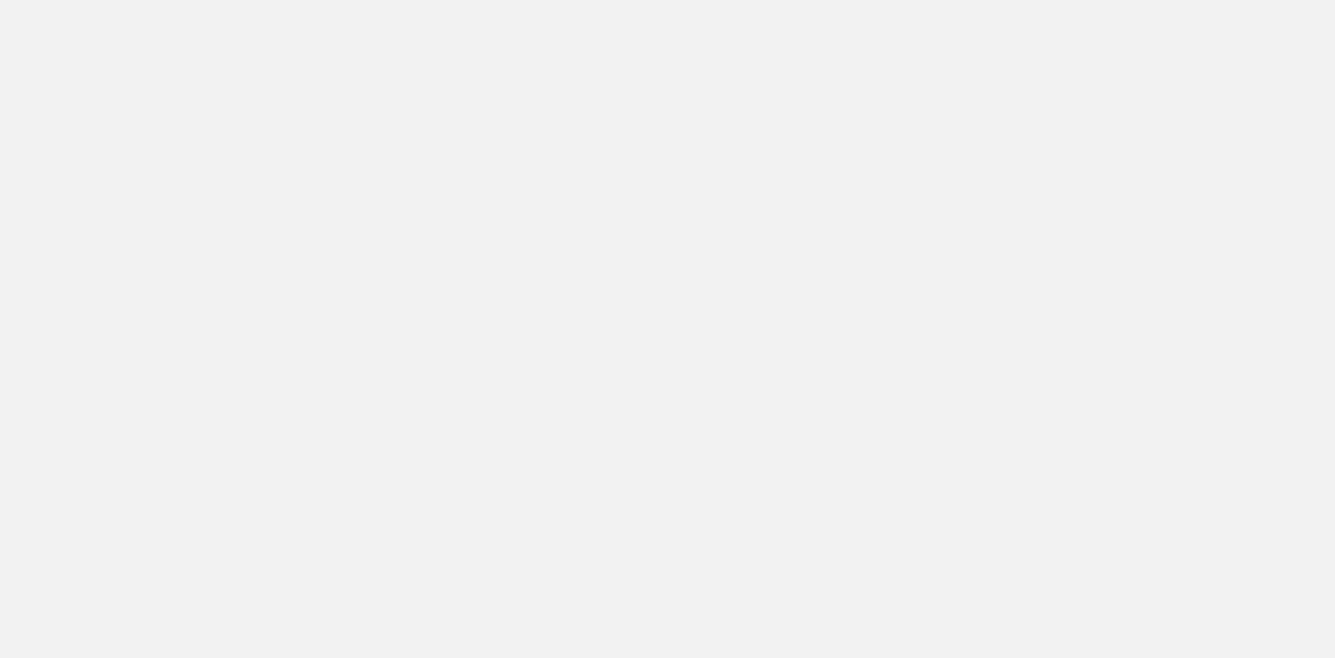
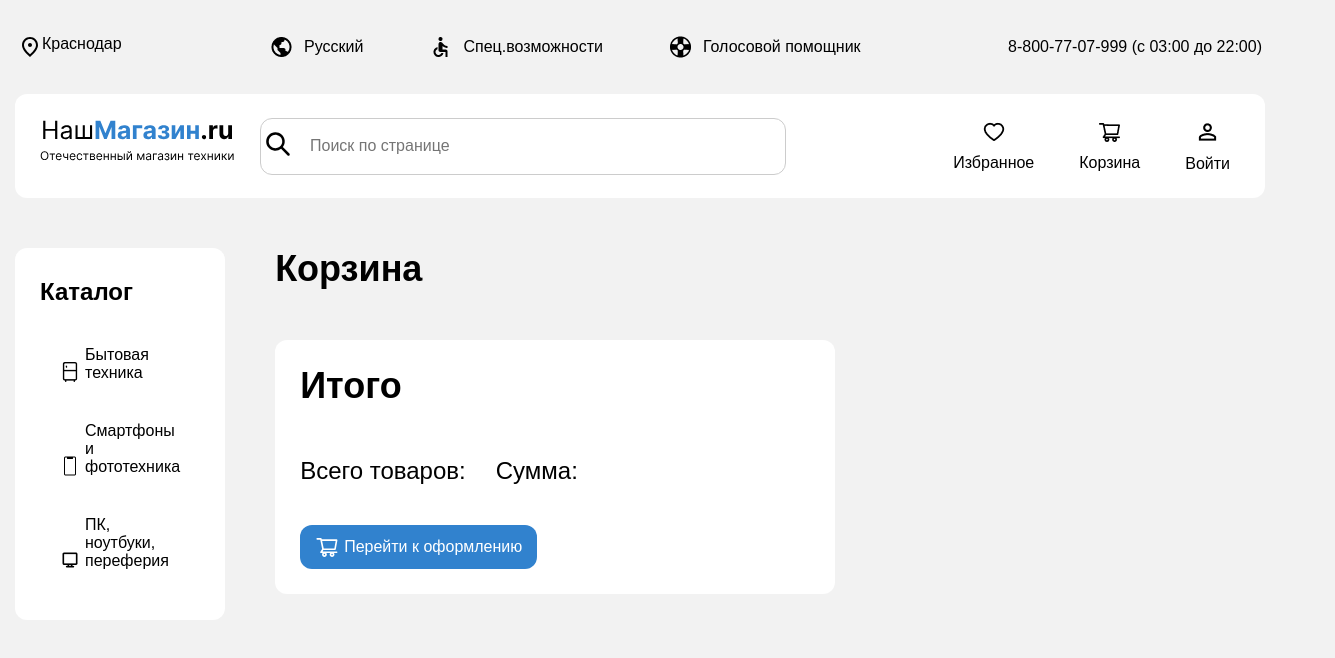
Before and after one commit to WaterMelonyOcO/voice-assistant-Frogs, a React (Create React App) app in the folder frontend/voice-assistant/: page /cart in a window 1280 px wide. Before the commit this address had no page. Shown: the top 658 px of the page, 1335 px wide, since content can reach past the window. Built offline with nearby package versions, Linux system fonts and the light colour scheme.

Commit message:
add page Cart

```diff
--- a/frontend/voice-assistant/src/App.js
+++ b/frontend/voice-assistant/src/App.js
@@ -4,6 +4,7 @@ import MainPage from './pages/MainPage/MainPage';
 import LoginPage from './pages/LoginPage/LoginPage';
 import OrderRegistration from './pages/OrderRegistration/OrderRegistration';
 import FavouritesPage from './pages/FavouritesPage/FavouritesPage';
+import CartPage from './pages/CartPage/CartPage';
 
 function App() {
   return (
@@ -13,6 +14,7 @@ function App() {
         <Route path="/main" element={<MainPage/>} />
         <Route path='cart/order' element={<OrderRegistration />} />
         <Route path="/favourites" element={<FavouritesPage />} />
+        <Route path='/cart' element={<CartPage />} />
       </Routes>
     </BrowserRouter>
 
--- /dev/null
+++ b/frontend/voice-assistant/src/pages/CartPage/CartPage.jsx
@@ -0,0 +1,46 @@
+import Header from "../../components/Header/Header";
+import Catalog from "../../components/Catalog/Catalog";
+import './style.css';
+import BtnFilled from "../../components/BtnFilled/BtnFilled";
+import cartIconWh from '../../images/cart_white.svg';
+
+export default function CartPage() {
+    return (<>
+        <Header />
+
+<div className="body-layout">
+    <Catalog />
+    <div className="body-layout_leftside">
+        <h2 className="main_header">
+            Корзина
+        </h2>
+
+        <div className="cards-layout">
+                {/* { mainData.map((product) => (
+                <ProductCard key={product.id} data={product} />
+            ))} */}
+
+            <div className="card_cart">
+                <h3 className="cart-h3">
+                    Итого
+                </h3>
+
+                <span className='result_text'>
+                        <h3 className='text_h3 newh3'>Всего товаров: </h3>
+                        <h4 className='text_h4 newh4'>
+
+                        </h4>
+
+                        <h3 className='text_h3 newh3'>Сумма: </h3>
+                        <h4 className='text_h4 newh4'>
+
+                        </h4>
+                    </span>
+
+                    <BtnFilled name_of_btn={"Перейти к оформлению"} icon_for_btn={cartIconWh}/>
+            </div>
+        </div>
+    </div>
+</div>
+    </>)
+}
--- /dev/null
+++ b/frontend/voice-assistant/src/pages/CartPage/style.css
@@ -0,0 +1,23 @@
+.card_cart {
+    width: 35em;
+    height: max-content;
+    padding: 25px;
+    background-color: #fff;
+    border-radius: 12px;
+}
+
+.cart-h3 {
+    font-size: 36px;
+    font-weight: bold;
+    margin-bottom: 50px;
+}
+
+.newh3 {
+    font-size: 24px;
+    font-weight: normal;
+}
+
+.newh4 {
+    font-size: 24px;
+    font-weight: normal;
+}
```
